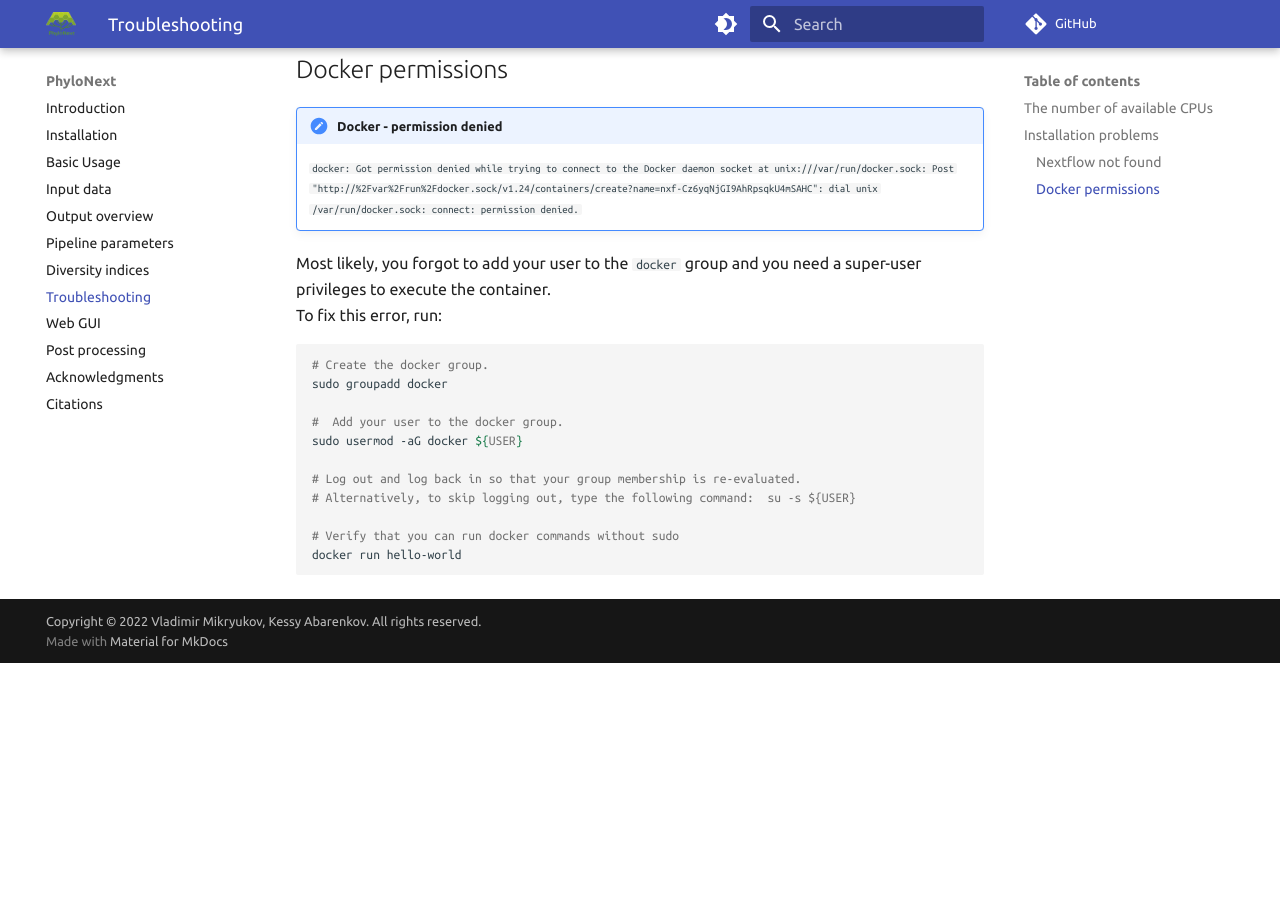
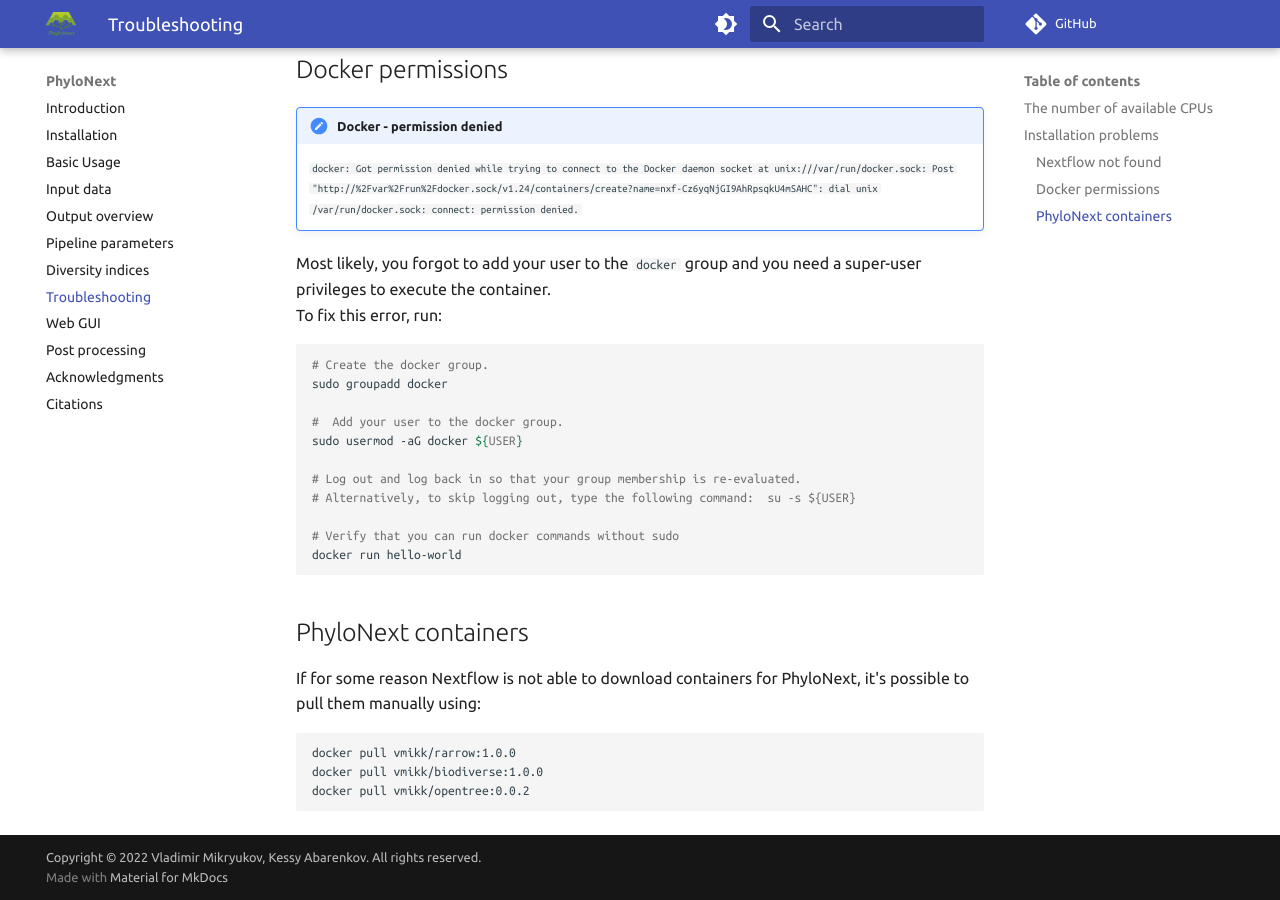
Before and after one commit to vmikk/phylonext_manual, an MkDocs documentation site: the page built from docs/troubleshooting.md, in a window 1280 px wide and 900 px high, scrolled down 1472 px. Built offline with MkDocs 1.6.1 and Material for MkDocs 9.7.7, drawn with Linux system fonts in a browser that asks for light colours; comment, search, counter and statistics services are not loaded; before the commit the page ends 2135 px from its top, so only the background shows below that.

Commit message:
PhyloNext containers

````diff
--- a/docs/troubleshooting.md
+++ b/docs/troubleshooting.md
@@ -79,3 +79,14 @@ sudo usermod -aG docker ${USER}
 # Verify that you can run docker commands without sudo
 docker run hello-world
 ```
+
+## PhyloNext containers
+
+If for some reason Nextflow is not able to download containers for PhyloNext,
+it's possible to pull them manually using:
+
+``` bash
+docker pull vmikk/rarrow:1.0.0
+docker pull vmikk/biodiverse:1.0.0
+docker pull vmikk/opentree:0.0.2
+```
````
